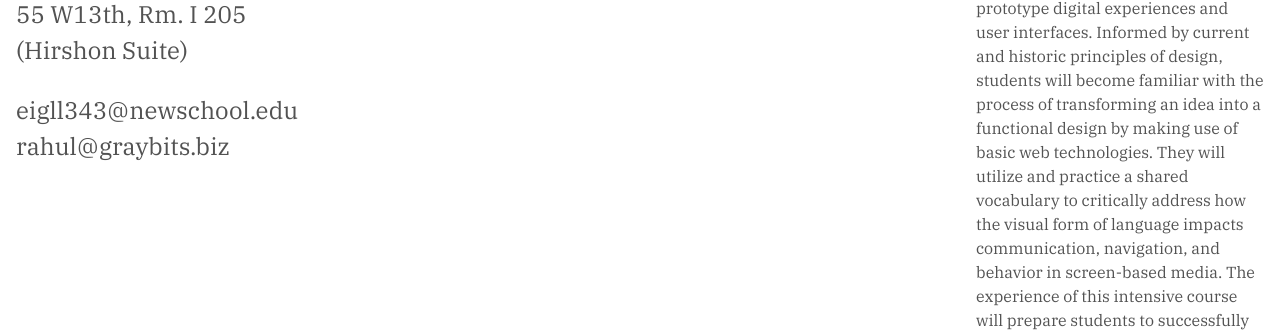
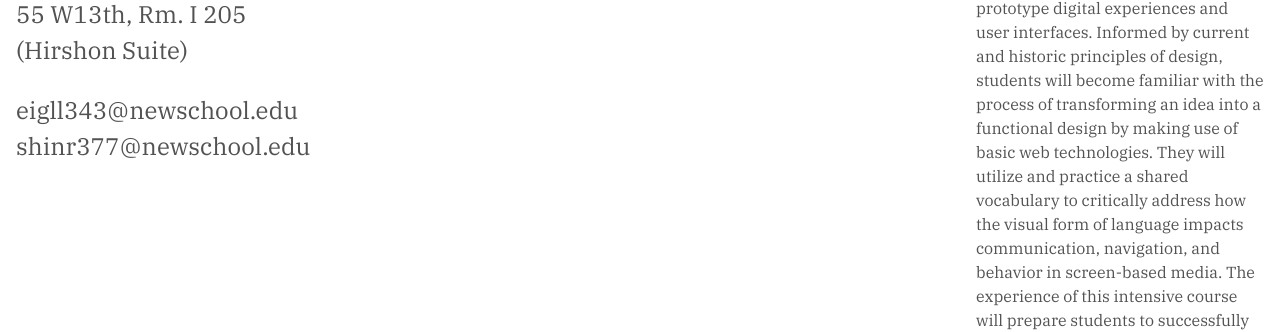
Before and after one commit to leigler/type-interaction, a Jekyll site: the page built from index.md, in a window 1280 px wide. Shown: the part 132-464 px from the top of the page. Built offline with Jekyll 4.4.1, drawn with Linux system fonts in a browser that asks for light colours.

Commit message:
updating email account

```diff
--- a/index.md
+++ b/index.md
@@ -3,7 +3,7 @@ layout: home
 title: "Type & Interaction: Skills"
 year: "Fall 2018"
 location: "55 W13th, Rm. I 205<br>(Hirshon Suite)"
-contact: "eigll343@newschool.edu<br>rahul@graybits.biz"
+contact: "eigll343@newschool.edu<br>shinr377@newschool.edu"
 software: ["[Sublime Text](https://www.sublimetext.com/3)", "[Github Desktop](https://desktop.github.com/)"]
 resources: ["[Class&rsquo; are.na](https://www.are.na/lukas-eigler-harding/typography-interaction-1-skills-intensive)"]
 
```
Also changed, not shown: _presentation_1/1.3-slide.md (+2 -0 lines), _presentation_1/2.1-slide.md (+1 -0 lines).
